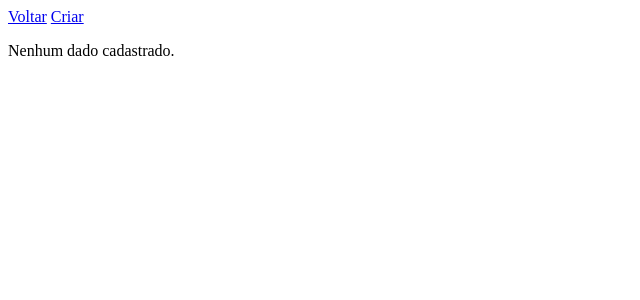
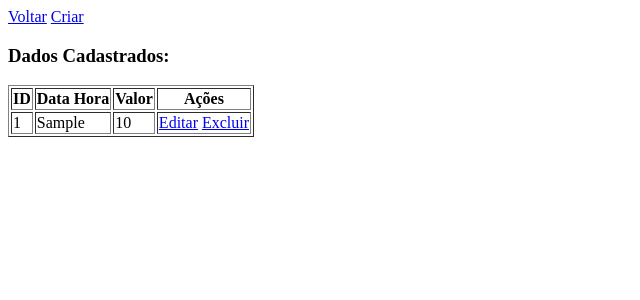
Before and after one commit to alexfoz/php, a PHP site: page /glicemia in a window 1280 px wide. Shown: the top 300 px of the page, without its empty margins (0-640 px from the left). Run offline with PHP 8.4, Linux system fonts and the light colour scheme; tables that the repository leaves empty or names only in its code hold one stand-in row (values such as "Sample post").

Commit message:
model gravando no mysql

```diff
--- a/controller/GlicemiaController.php
+++ b/controller/GlicemiaController.php
@@ -1,6 +1,4 @@
 <?php
-
-require_once '../model/FormModel.php';
 
 class GlicemiaController
 {
@@ -8,7 +6,7 @@ class GlicemiaController
     {
         global $lista;
 
-        $lista = $_SESSION['glicemias'] ?? [];
+        $lista = Glicemia::all();
 
         require_once '../view/listar.php';
     }
@@ -18,96 +16,12 @@ class GlicemiaController
         require_once '../view/editar.php';
     }
 
-    public function edit()
-    {
-        $id = $_REQUEST['id'];
-
-        global $dados;
-        $dados = $_SESSION['glicemias'][$id];
-
-        require_once '../view/editar.php';
-    }
-
-    /*public function store()
-    {
-        $id = $_REQUEST['id'] ?? count($_SESSION['glicemias']);
-        $data = $_REQUEST['data'] ?? "";
-        $valor = $_REQUEST['valor'] ?? "";
-        $hora = $_REQUEST['hora'] ?? "";
-
-        if (empty($data) || empty($valor) || empty($hora)) {
-
-            global $mensagem;
-            $mensagem = "Todos os campos são obrigatórios";
-            require_once '../view/editar.php';
-
-        } else {
-
-            $glicemia = [
-                "data" => $data,
-                "valor" => $valor,
-                "hora" => $hora
-            ];
-
-            $_SESSION['glicemias'][$id] = $glicemia;
-
-            $this->index();
-        }
-    }*/
-
-   /* public function store()
-{
-    $id = $_REQUEST['id'] ?? null;
-    $data = $_REQUEST['data'] ?? "";
-    $valor = $_REQUEST['valor'] ?? "";
-    $hora = $_REQUEST['hora'] ?? "";
-
-    // Formata data se estiver no formato "ddmmyyyy"
-    if (preg_match('/^\d{8}$/', $data)) {
-        $data = substr($data, 0, 2) . '/' . substr($data, 2, 2) . '/' . substr($data, 4, 4);
-    }
-
-    // Formata hora se estiver no formato "hhmm"
-    $hora = preg_replace('/\D/', '', $hora);
-    if (preg_match('/^\d{4}$/', $hora)) {
-        $hora = substr($hora, 0, 2) . ':' . substr($hora, 2, 2);
-    }
-
-    if (empty($data) || empty($valor) || empty($hora)) {
-        global $mensagem;
-        $mensagem = "Todos os campos são obrigatórios";
-        require_once '../view/editar.php';
-        return;
-    }
-
-    $glicemia = [
-        "data" => $data,
-        "valor" => $valor,
-        "hora" => $hora
-    ];
-
-    if ($id === null || $id === "") {
-        $_SESSION['glicemias'][] = $glicemia;
-    } else {
-        $_SESSION['glicemias'][$id] = $glicemia;
-    }
-
-    $this->index();
-}*/
-
     public function store()
     {
         $id = $_REQUEST['id'] ?? null;
         $data = $_REQUEST['data'] ?? "";
         $valor = $_REQUEST['valor'] ?? "";
         $hora = $_REQUEST['hora'] ?? "";
-
-
-    // Limpa e formata a data: remove tudo que não for número
-    $data = preg_replace('/\D/', '', trim($data));
-    if (strlen($data) === 8) {
-        $data = substr($data, 0, 2) . '/' . substr($data, 2, 2) . '/' . substr($data, 4, 4);
-    }
 
         // Limpa e formata a hora: remove tudo que não for número
         $hora = preg_replace('/\D/', '', trim($hora)); //
@@ -123,35 +37,39 @@ public function store()
             return;
         }
 
-    // Monta o array da glicemia
-    $glicemia = [
-        "data" => $data,
-        "valor" => $valor,
-        "hora" => $hora
-    ];
-
-    // Salva na sessão
-    if ($id === null || $id === "") {
-        $_SESSION['glicemias'][] = $glicemia;
-    } else {
-        $_SESSION['glicemias'][$id] = $glicemia;
-    }
+        $glicemia = new Glicemia();
+        $glicemia->id = $id;
+        $glicemia->data = $data . " " . $hora . ":00";
+        $glicemia->valor = $valor;
+        $glicemia->save();
 
         // Redireciona para listagem
         $this->index();
     }
 
+    public function edit()
+    {
+        $id = $_REQUEST['id'];
+
+        global $dados;
+
+        $dados = Glicemia::find($id);
+
+        require_once '../view/editar.php';
+    }
+
         public function delete()
     {
         $id = $_REQUEST['id'] ?? null;
-        if ($id === null || !isset($_SESSION['glicemias'][$id])) {
+
+        if ($id === null) {
             global $mensagem;
             $mensagem = "Glicemia não encontrada";
             $this->index();
             return;
         }
 
-        unset($_SESSION['glicemias'][$id]);
+        Glicemia::delete($id);
 
         $this->index();
     }
--- a/model/FormModel.php
+++ /dev/null
@@ -1,29 +0,0 @@
-<?php
-class FormModel {
-    public function processForm($data, $valor, $hora) {
-        if (!preg_match("/^\d{2}\/\d{2}\/\d{4}$/", $data)) {
-            return "Data inválida. Use o formato dd/mm/aaaa.";
-        }
-
-        if (!is_numeric($valor) || $valor < 0) {
-            return "Valor inválido. Deve ser um número positivo.";
-        }
-
-        if (!preg_match("/^\d{2}:\d{2}$/", $hora)) {
-            return "Hora inválida. Use o formato hh:mm.";
-        }
-
-        if (!isset($_SESSION['dados']) || !is_array($_SESSION['dados'])) {
-            $_SESSION['dados'] = [];
-        }
-
-        $_SESSION['dados'][] = [
-            'data' => $data,
-            'valor' => $valor,
-            'hora' => $hora
-        ];
-
-        return "Cadastrado com sucesso!";
-    }
-}
-?>
--- /dev/null
+++ b/model/Glicemia.php
@@ -0,0 +1,90 @@
+<?php
+
+class Glicemia
+{
+    var $id;
+    var $data;
+    var $valor;
+
+    public function save()
+    {
+        $connection = self::getConnection();
+
+        if ($this->id == null) {
+
+            $statement = $connection->prepare("INSERT INTO glicemia (data, valor) VALUES (:data, :valor)");
+            $statement->bindParam(':data', $this->data);
+            $statement->bindParam(':valor', $this->valor);
+            $statement->execute();
+
+        } else {
+
+            $statement = $connection->prepare("UPDATE glicemia SET data = :data, valor = :valor WHERE id = :id");
+            $statement->bindParam(':data', $this->data);
+            $statement->bindParam(':valor', $this->valor);
+            $statement->bindParam(':id', $this->id);
+            $statement->execute();
+
+        }
+    }
+
+    public static function delete($id)
+    {
+        $connection = self::getConnection();
+
+        $statement = $connection->prepare("DELETE FROM glicemia WHERE id = :id");
+        $statement->bindParam(':id', $id);
+        $statement->execute();
+
+    }
+
+    public static function all()
+    {
+        $connection = self::getConnection();
+
+        $statement = $connection->prepare("SELECT * FROM glicemia");
+        $statement->execute();
+
+        $lista = [];
+
+        foreach ($statement as $row) {
+
+            $glicemia = new Glicemia();
+            $glicemia->id = $row['id'];
+            $glicemia->data = $row['data'];
+            $glicemia->valor = $row['valor'];
+
+            $lista[] = $glicemia;
+        }
+
+        return $lista;
+    }
+
+    public static function find($id)
+    {
+        $connection = self::getConnection();
+
+        $statement = $connection->prepare("SELECT * FROM glicemia WHERE id = :id");
+        $statement->bindParam(':id', $id);
+        $statement->execute();
+
+//        return $statement->fetchObject(__CLASS__);
+
+        foreach ($statement as $row) {
+
+            $glicemia = new Glicemia();
+            $glicemia->id = $row['id'];
+            $glicemia->data = $row['data'];
+            $glicemia->valor = $row['valor'];
+
+            return $glicemia;
+        }
+
+        return null;
+    }
+
+    private static function getConnection()
+    {
+        return new PDO('mysql:host=127.0.0.1;dbname=health_care', 'root', '');
+    }
+}
--- a/public/index.php
+++ b/public/index.php
@@ -2,7 +2,11 @@
 
 session_start(); //Inicia a sessão
 
+// Controllers
 require_once '../controller/GlicemiaController.php'; // Importa o controlador
+
+// Models
+require_once '../model/Glicemia.php';
 
 // Declaração de variáveis globais
 $lista = [];
--- a/view/editar.php
+++ b/view/editar.php
@@ -12,9 +12,9 @@
         <form action="/glicemia/store" method="POST">
             <input type="hidden" name="id" value="<?= $id ?? "" ?>">
             <p>ID: <?= $id ?></p>
-            <p>Data: <input type="text" name="data" value="<?= htmlspecialchars($dados['data'] ?? "") ?>"></p>
-            <p>Valor: <input type="text" name="valor" value="<?= htmlspecialchars($dados['valor'] ?? "") ?>"></p>
-            <p>Hora: <input type="text" name="hora" value="<?= htmlspecialchars($dados['hora'] ?? "") ?>"></p>
+            <p>Data: <input type="date" name="data" value="<?= htmlspecialchars(substr($dados->data ?? "", 0, 10)) ?>"></p>
+            <p>Hora: <input type="time" name="hora" value="<?= htmlspecialchars(substr($dados->data ?? "", 11, 5)) ?>"></p>
+            <p>Valor: <input type="text" name="valor" value="<?= htmlspecialchars($dados->valor ?? "") ?>"></p>
             <p>
                 <input type="submit" value="Gravar">
                 <a href="/glicemia">Cancelar</a>
--- a/view/listar.php
+++ b/view/listar.php
@@ -14,20 +14,18 @@
         <table border="1">
             <tr>
                 <th>ID</th>
-                <th>Data</th>
-                <th>Hora</th>
+                <th>Data Hora</th>
                 <th>Valor</th>
                 <th>Ações</th>
             </tr>
-            <?php foreach ($lista as $id => $dado) { ?>
+            <?php foreach ($lista as $dado) { ?>
                 <tr>
-                    <td><?= $id ?></td>
-                    <td><?= htmlspecialchars($dado['data']) ?></td>
-                    <td><?= htmlspecialchars($dado['hora']) ?></td>
-                    <td><?= htmlspecialchars($dado['valor']) ?></td>
+                    <td><?= $dado->id ?></td>
+                    <td><?= htmlspecialchars($dado->data) ?></td>
+                    <td><?= htmlspecialchars($dado->valor) ?></td>
                     <td>
-                        <a href="/glicemia/edit?id=<?= $id ?>">Editar</a>
-                        <a href="/glicemia/delete?id=<?= $id ?>">Excluir</a>
+                        <a href="/glicemia/edit?id=<?= $dado->id ?>">Editar</a>
+                        <a href="/glicemia/delete?id=<?= $dado->id ?>">Excluir</a>
                     </td>
                 </tr>
         <?php } ?>
```
Lines whose indentation alone changed are shown as unchanged.
